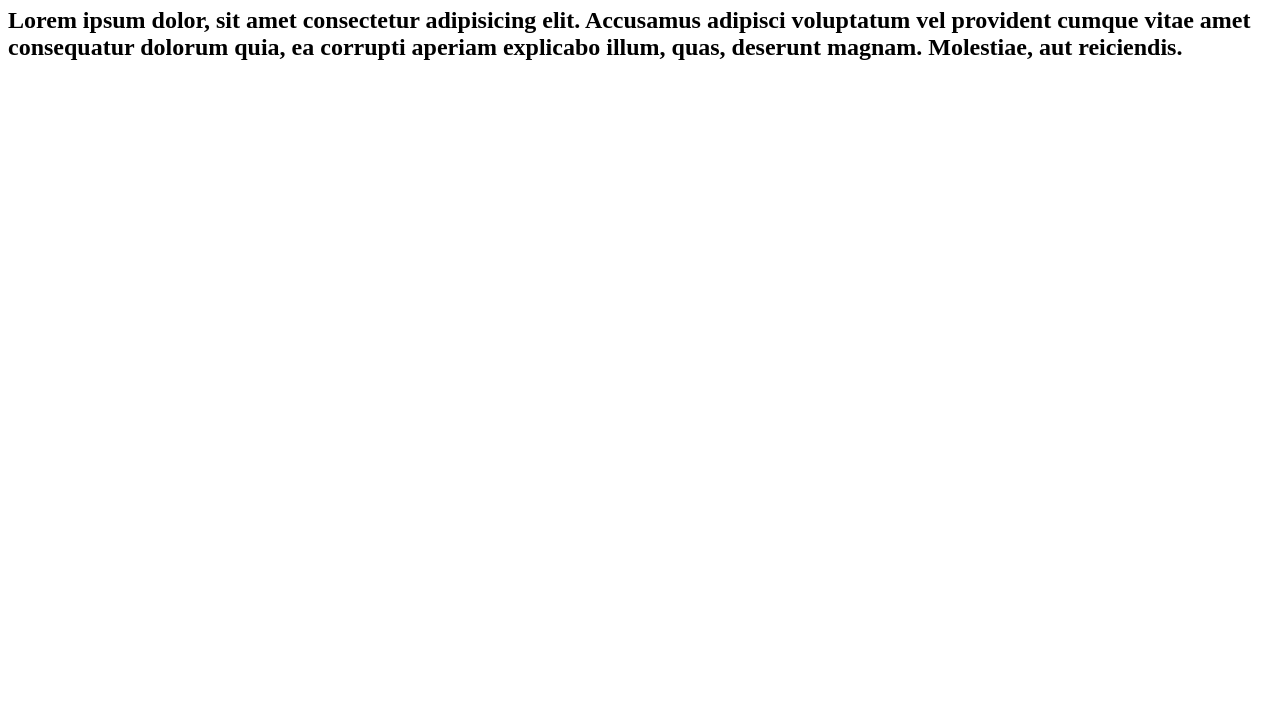
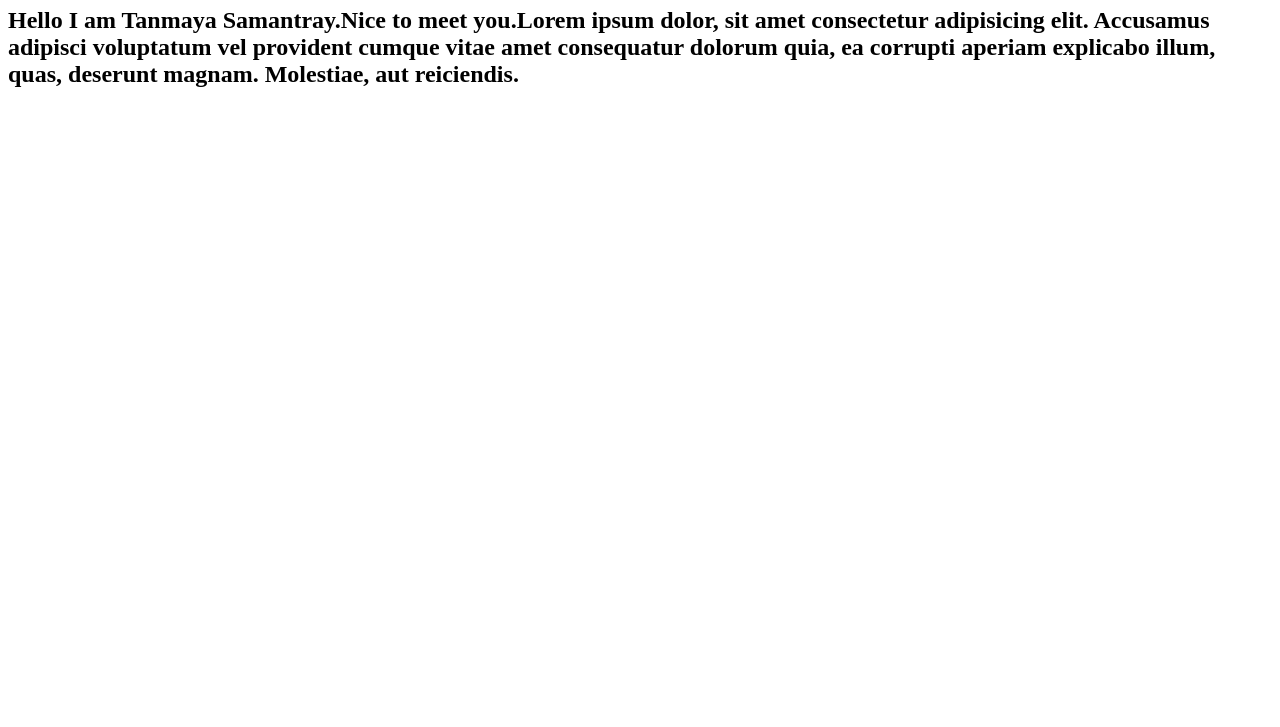
Before and after one commit to ommjena2002/energy-club-1, a plain HTML site: page index.html in a window 1280 px wide. Shown: the part 73-800 px from the top of the page. Drawn offline with Linux system fonts and the light colour scheme.

Commit message:
Update index.html

```diff
--- a/index.html
+++ b/index.html
@@ -8,6 +8,6 @@
 </head>
 <body>
   <h1>energy1</h1>
-  <h2>Lorem ipsum dolor, sit amet consectetur adipisicing elit. Accusamus adipisci voluptatum vel provident cumque vitae amet consequatur dolorum quia, ea corrupti aperiam explicabo illum, quas, deserunt magnam. Molestiae, aut reiciendis.</h2>
+  <h2>Hello I am Tanmaya Samantray.Nice to meet you.Lorem ipsum dolor, sit amet consectetur adipisicing elit. Accusamus adipisci voluptatum vel provident cumque vitae amet consequatur dolorum quia, ea corrupti aperiam explicabo illum, quas, deserunt magnam. Molestiae, aut reiciendis.</h2>
 </body>
 </html>
```
